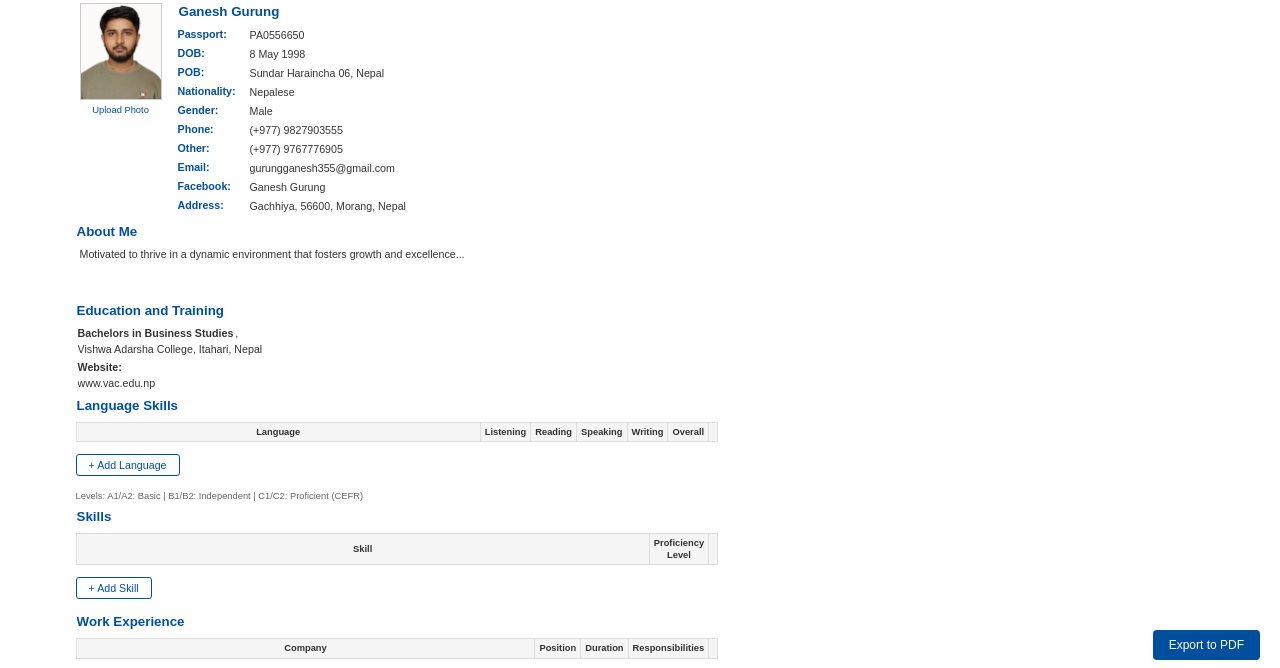
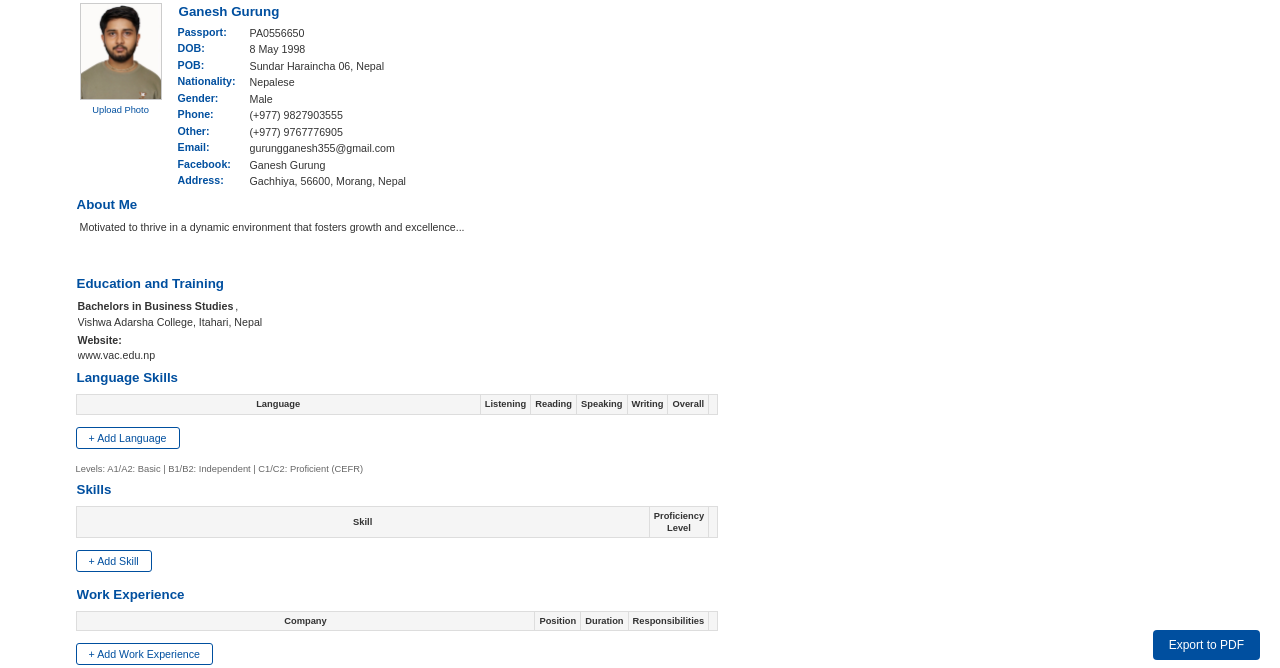
Before and after one commit to Jeniet/Europass-CV, a plain HTML site: page index.html in a window 1280 px wide. Shown: the part 120-788 px from the top of the page. Drawn offline with Linux system fonts and the light colour scheme.

Commit message:
Reduced Spacings

```diff
--- a/index.html
+++ b/index.html
@@ -84,7 +84,7 @@
       .info-row {
         display: flex;
         align-items: center;
-        margin: 3px 0;
+        margin: 0.5px 0;
       }
 
       .info-label {
```
